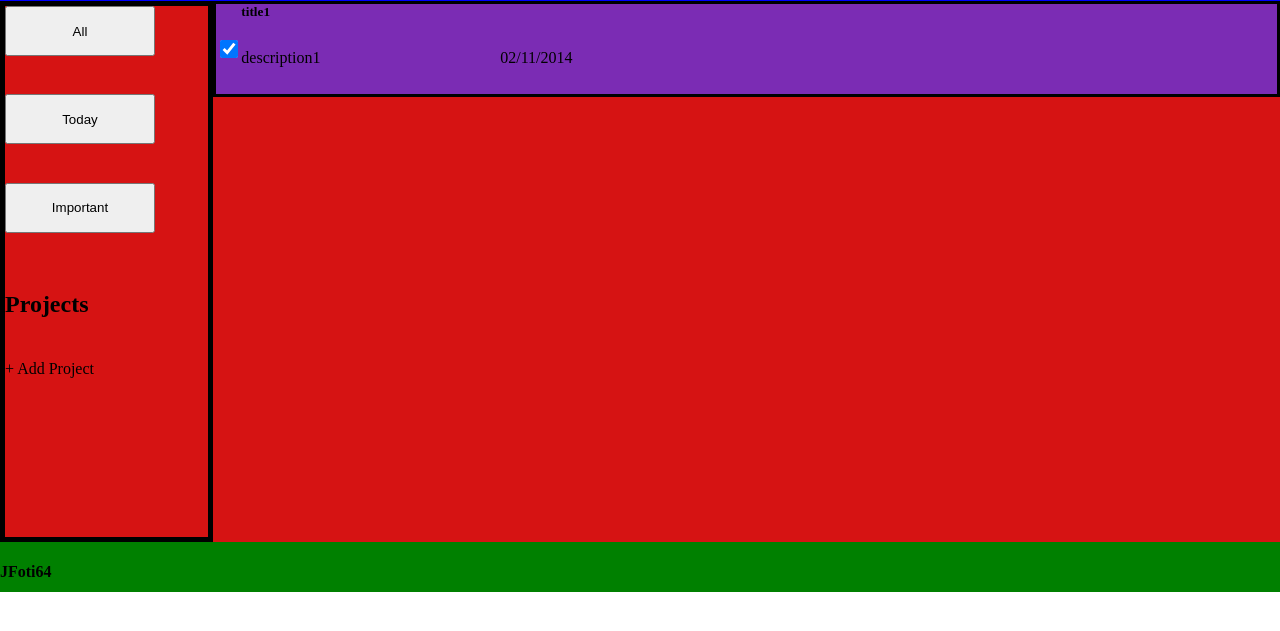
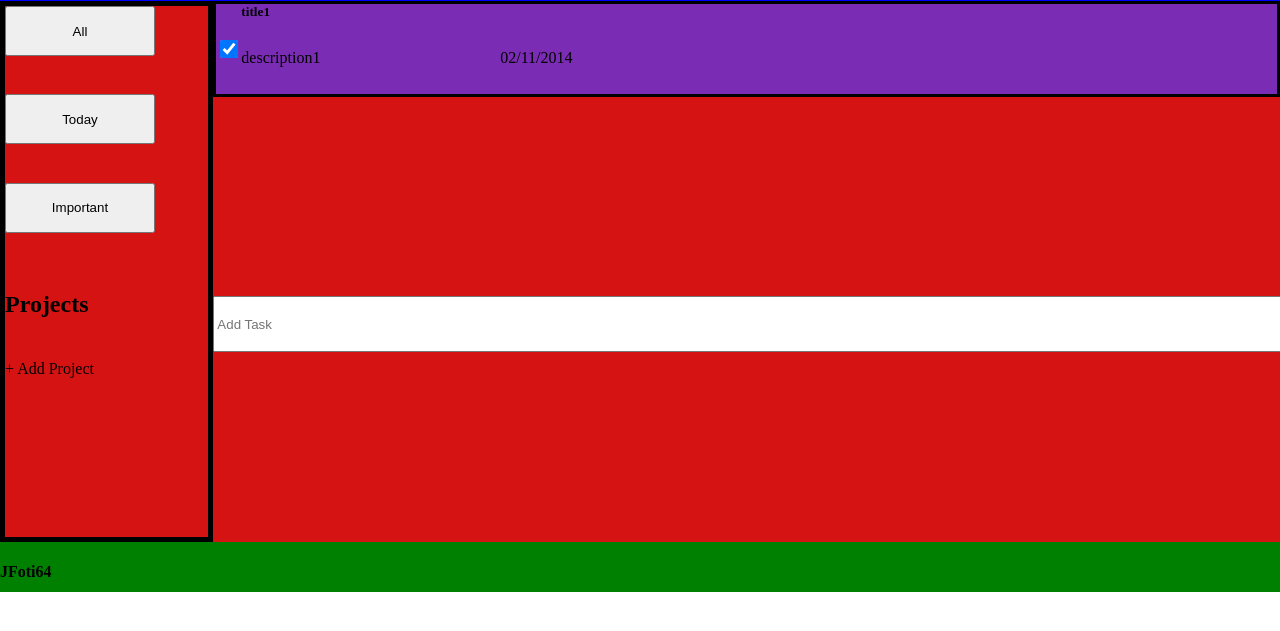
Before and after one commit to Jfoti64/Todo-List, a website built with webpack: page src/index.html in a window 1280 px wide. Shown: the part 79-710 px from the top of the page. Built offline with nearby package versions, Linux system fonts and the light colour scheme.

Commit message:
Keep add tasks button at bottom of tasks.

```diff
--- a/src/displayTasks.js
+++ b/src/displayTasks.js
@@ -7,6 +7,17 @@ function clearDom() {
     tasksContainer.innerHTML = '';
 }
 
+function createAddTaskInput() {
+    const addTaskInputDiv = document.createElement('div');
+    const addTaskInput = document.createElement('input');
+    addTaskInput.id = 'addTaskInput';
+    addTaskInput.type = 'text';
+    addTaskInput.placeholder = 'Add Task';
+    const tasksContainer = document.getElementById('currentTasks');
+    addTaskInputDiv.appendChild(addTaskInput);
+    tasksContainer.appendChild(addTaskInputDiv);
+}
+
 function displayAllTasksTab() {
     const allTasks = getTasksFromStorage();
     clearDom();
@@ -14,6 +25,7 @@ function displayAllTasksTab() {
     allTasks.forEach(obj => {
         createNewTaskCard(obj);
     });
+    createAddTaskInput();
 }
 
 function displayImportantTab() {
@@ -24,6 +36,7 @@ function displayImportantTab() {
             createNewTaskCard(obj);
         }
     });
+    createAddTaskInput();
 }
 
 function displayDueTodayTab() {
@@ -36,6 +49,7 @@ function displayDueTodayTab() {
             createNewTaskCard(obj);
         }
     });
+    createAddTaskInput();
 }
 
 function displayTasksFromProject(project) {
@@ -47,6 +61,7 @@ function displayTasksFromProject(project) {
             createNewTaskCard(obj);
         }
     });
+    createAddTaskInput();
 }
 
 function createNewTaskCard(obj) {
--- a/src/index.html
+++ b/src/index.html
@@ -18,9 +18,6 @@
             <div id="addProject">+ Add Project</div>
         </div>
         <div id="currentTasks">
-            <h3>testing</h3>
-            <h3>testing</h3>
-            <h3>testing</h3>
             <div id="addTask">+ Add Task</div>
         </div>
     </div>
--- a/src/style.css
+++ b/src/style.css
@@ -66,6 +66,11 @@ h3 {
     grid-row: 2;
 }
 
+#addTaskInput {
+    width: 100%;
+    height: 50px;
+}
+
 footer {
     background-color: green;
 
```
Also changed, not shown: dist/index.html, dist/main.js.
